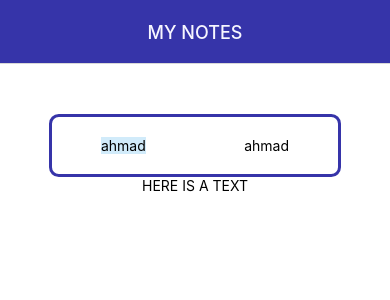
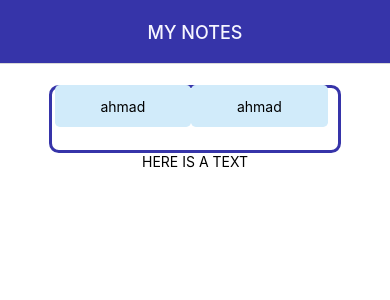
Before and after one commit to 0anw0/simple-notes-app, a React Native app: screen /AppStack in a window 390 px wide. Shown: the top 300 px of the page. Built offline with nearby package versions, Linux system fonts and the light colour scheme.

Commit message:
fix EmptyPadding Component & refine view types

```diff
--- a/src/components/emptyPadding.js
+++ b/src/components/emptyPadding.js
@@ -1,44 +1,11 @@
 import React from "react";
 import { View } from "react-native";
-import { screenHeight } from "../styles/index";
+import { screenHeight } from "../config/index";
 
 function EmptyPadding(props) {
-  let padding = 50, paddingRatio = props.paddingRatio || 0.5;
-  switch (paddingRatio) {
-    case paddingRatio == 0.5: {
-      padding = screenHeight * 0.0125;
-      break;
-    }
+  let r = props.ratio;
 
-    case paddingRatio == 1: {
-      padding = screenHeight * 0.025;
-      break;
-    }
-
-    case paddingRatio == 2: {
-      padding = screenHeight * 0.05;
-      break;
-    }
-
-    case paddingRatio == 3: {
-      padding = screenHeight * 0.075;
-      break;
-    }
-
-    case paddingRatio == 4: {
-      padding = screenHeight * 0.1;
-      break;
-    }
-
-    case paddingRatio == 5: {
-      padding = screenHeight * 0.125;
-      break;
-    }
-    default:
-      padding = screenHeight * 0.025;
-      break;
-  }
-  return <View style={{ paddingTop: 50 }}></View>;
+  return <View style={{ paddingTop: screenHeight * r }}></View>;
 }
 
 export { EmptyPadding };
--- a/src/components/viewType.js
+++ b/src/components/viewType.js
@@ -6,29 +6,48 @@ import { viewTypeComponent } from "../styles/index";
 function ViewType(props) {
   const [viewType, setViewType] = useState("section");
   return (
-    <View style={viewTypeComponent.viewContainer}>
+    <View
+      style={[
+        viewTypeComponent.viewContainer
+      ]}
+    >
+      <View style={ viewTypeComponent.innerContainer}>
         <TouchableOpacity
-        style={
+          style={[
+            viewTypeComponent.boxContainer,
             viewType == "section"
               ? viewTypeComponent.selectedViewContainer
-            : viewTypeComponent.unselectedViewContainer
-        }
+              : viewTypeComponent.unselectedViewContainer,
+          ]}
           onPress={() => setViewType("section")}
         >
           <Text>ahmad</Text>
         </TouchableOpacity>
         <TouchableOpacity
           onPress={() => setViewType("latest")}
-        style={
-          viewType == "latest"
-            ? viewTypeComponent.selectedViewContainer
-            : viewTypeComponent.unselectedViewContainer
-        }
+          style={[
+            viewTypeComponent.boxContainer,
+            viewTypeComponent.selectedViewContainer,
+          ]}
         >
           <Text>ahmad</Text>
         </TouchableOpacity>
+      </View>
     </View>
   );
 }
 
 export { ViewType };
+
+/**
+ *
+          viewType == "section"
+            ? viewTypeComponent.unselectedViewContainer
+            :
+ * style={[
+          viewTypeComponent.boxContainer,
+          viewType == "section"
+            ? viewTypeComponent.selectedViewContainer
+            : viewTypeComponent.unselectedViewContainer,
+        ]}
+ */
--- a/src/screens/myNote.js
+++ b/src/screens/myNote.js
@@ -16,7 +16,7 @@ class MyNote extends React.Component {
   render() {
     return (
       <View style={MyNoteScr.container}>
-        <EmptyPadding paddingRatio={0.5} />
+        <EmptyPadding ratio={0.025} />
         <ViewType />
         <Text>HERE IS A TEXT</Text>
       </View>
--- a/src/styles/componentStyle.js
+++ b/src/styles/componentStyle.js
@@ -14,7 +14,7 @@ const {
   dividerTone,
   inputColor,
   MainTextTone,
-  sectionBtnTint
+  sectionBtnTint,
 } = colorSchema;
 
 const ButtonComponent = StyleSheet.create({
@@ -96,20 +96,32 @@ const textInputComponent = StyleSheet.create({
 
 const viewTypeComponent = StyleSheet.create({
   viewContainer: {
-    flexDirection:'row',
-    justifyContent:'space-around',
-    alignItems:'center',
+    alignItems: "center",
+    justifyContent:'center',
     width: screenWidth * 0.75,
-    height: screenHeight * 0.075,
+    height: screenHeight * 0.08,
     borderWidth: screenWidth * 0.01,
     borderRadius: screenWidth * 0.025,
     borderColor: MainBtn,
-
+  },
+  innerContainer: {
+    flexDirection: "row",
+    width: screenWidth * 0.72,
+    height: screenHeight * 0.08,
+  },
+  boxContainer: {
+    justifyContent: "center",
+    borderRadius: screenWidth * 0.0123,
+    alignItems: "center",
+    width: screenWidth * 0.35,
+    height: screenHeight * 0.05,
   },
   selectedViewContainer: {
-    backgroundColor:sectionBtnTint
+    backgroundColor: sectionBtnTint,
   },
-  unselectedViewContainer: {},
+  unselectedViewContainer: {
+    backgroundColor: "#fff",
+  },
 });
 
 const linearGradientColors = [MainBtn, MainBtnTint];
```
Lines whose indentation alone changed are shown as unchanged.
